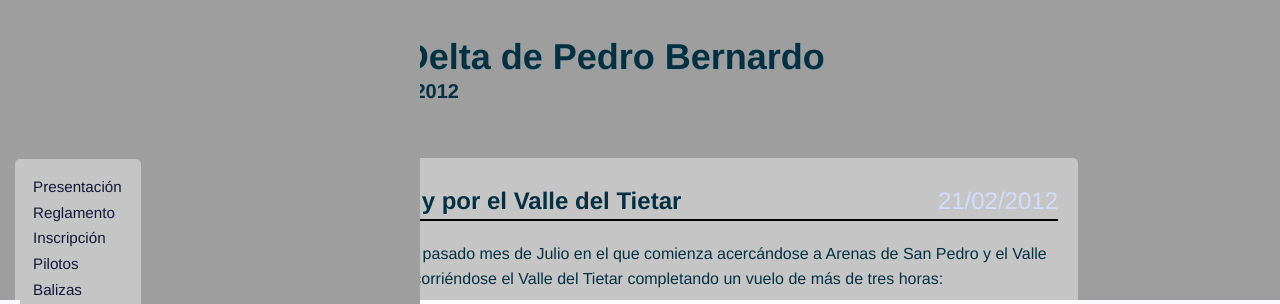
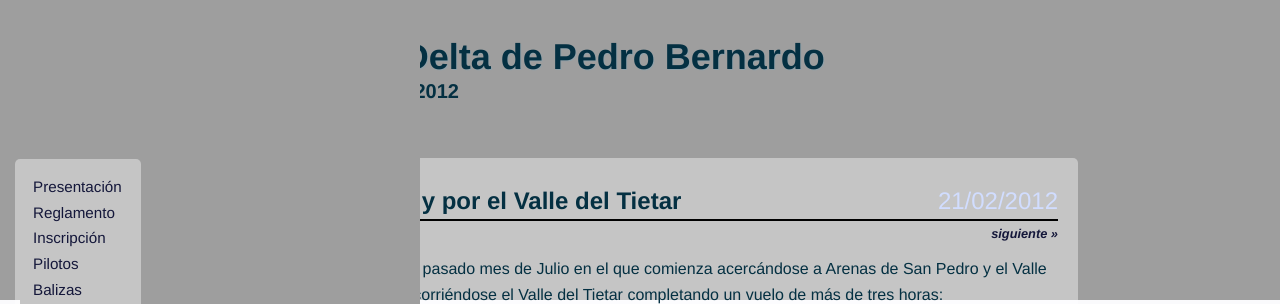
Before and after one commit to nando/openfly, a Jekyll site: the page built from _posts/2012-02-21-vuelo_hasta_arenas_y_por_el_valle.html, in a window 1280 px wide, cut to the strip 0-304 px from the top of the page. Built offline with Jekyll 4.4.1, drawn with Linux system fonts in a browser that asks for light colours; comment, search, counter and statistics services are not loaded.

Commit message:
Paginación entre posts

```diff
--- a/_layouts/post.html
+++ b/_layouts/post.html
@@ -5,9 +5,23 @@ layout: default
   <h2>{{ page.title }}
   <span class="date">{{ page.date | date: "%d/%m/%Y" }}</span>
   </h2>
+<div id="page-navigation">
+        <div class="clearer">&nbsp;</div>
+        <div class="left">
+        {% if page.previous.url %}
+          <a href="{{page.previous.url}}" title="{{page.previous.title}}">&laquo; anterior</a>
+        {% endif %}
+        </div>
+
+        <div class="right">
+        {% if page.next.url %}
+          <a href="{{page.next.url}}" title="{{page.next.title}}">siguiente &raquo; </a>
+        {% endif %}
+        </div>
+        <div class="clearer">&nbsp;</div>
+</div>
 {{ content }}
 </div>
-
 {% include disqus.html %}
 
 
--- a/styles/inspired_by_bundler_inspired.css
+++ b/styles/inspired_by_bundler_inspired.css
@@ -140,9 +140,12 @@ div.account p {
   padding: 0px;
   margin: 0px;
 }
+#post h2 {
+  margin-bottom: 0;
+}
 section h2 {
   border-bottom:2px black solid;
-  padding-bottom:5px
+  padding-bottom:5px;
 }
 span.date {
   float: right;
@@ -266,7 +269,7 @@ table.pilots tr.class_0 td {
   background: #A6FAA1;
 }
 #total_sport {
-  color: #61BF66;
+  color: #216F36;
 }
 footer {
   display: block;
@@ -297,10 +300,15 @@ article a.media {
   border-bottom:0px;
 }
 
+.left {
+  float: left;
+}
+.right {
+  float: right;
+}
 article img.left {
   border:1px black solid;
   margin: 10px 35px 10px 0px;
-  float: left;
   display: block;
 }
 article img.right {
@@ -313,7 +321,11 @@ div.clearer {
   line-height: 0;
   height: 0;
 }
-
+#page-navigation {
+  font-size: 80%;
+  font-style: italic;
+  margin-bottom: 0.8em;
+}
 article ul {
   padding-left: 10px;
 }
```
